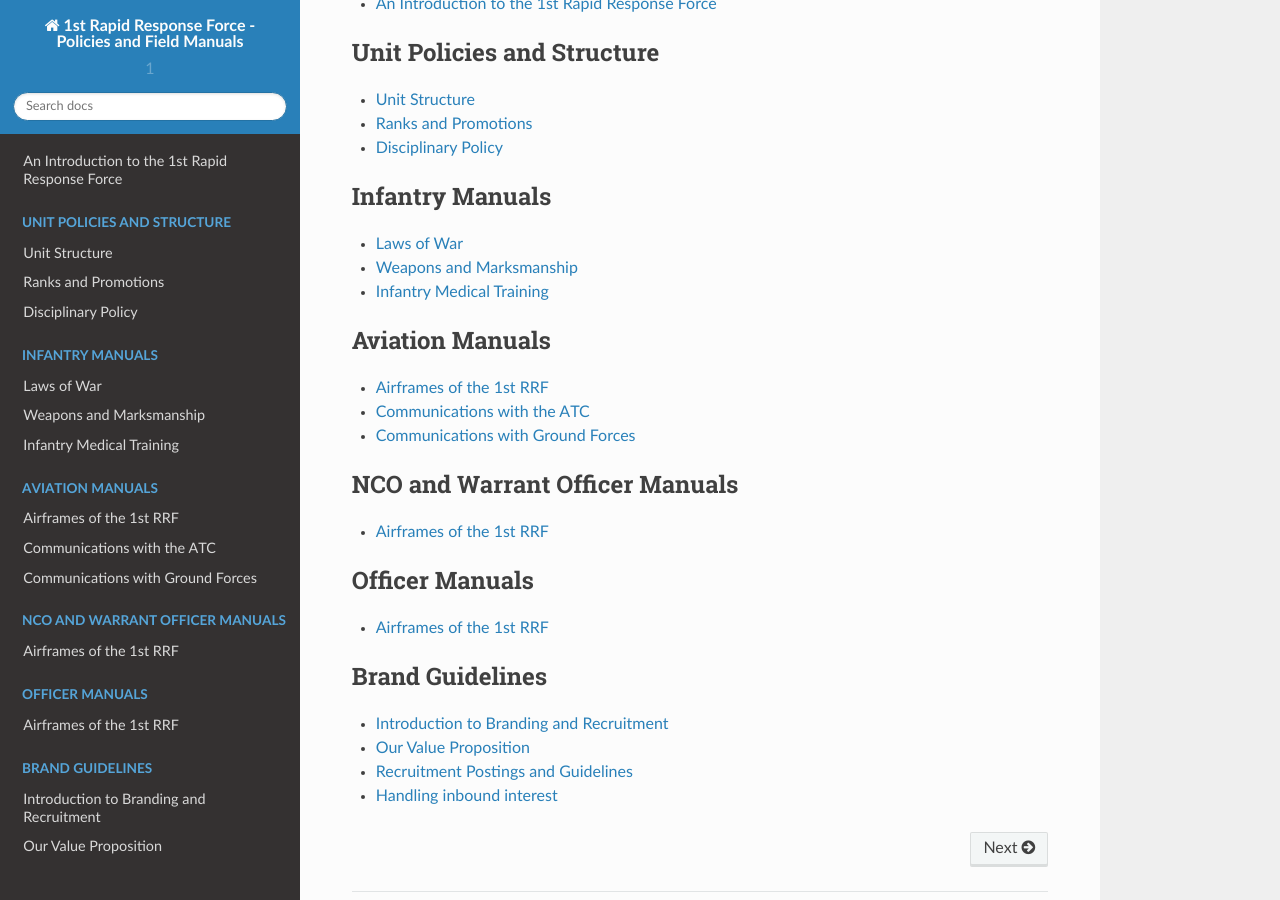
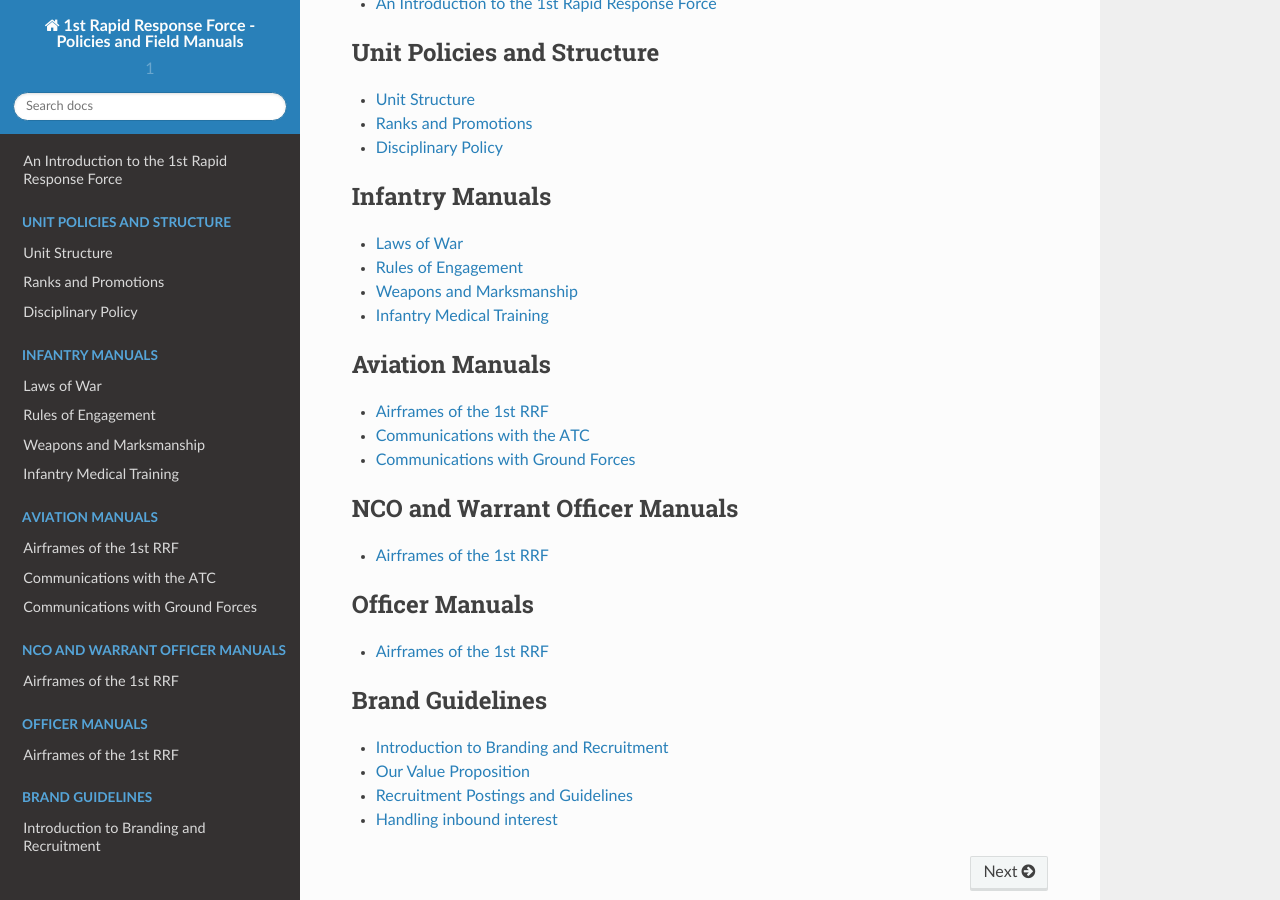
Before and after one commit to 1st-rapid-response-force/Training-Programs, a Sphinx documentation site: the page built from docs/source/index.rst, in a window 1280 px wide and 900 px high, scrolled down 925 px. Built offline with Sphinx 7.4.7 and the Read the Docs theme 2.0.0, drawn with Linux system fonts in a browser that asks for light colours; formulas are drawn with MathJax 3; part of the change alters nothing that is shown.

```diff
--- a/docs/source/index.rst
+++ b/docs/source/index.rst
@@ -45,6 +45,7 @@ Training Programs:
    :caption: Infantry Manuals
 
    v1/infantry/law_of_war
+   v1/infantry/roe
    v1/infantry/weapons_and_marksmanship
    v1/infantry/basic_medical
 
```
